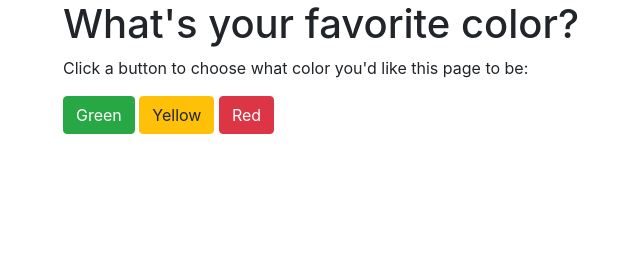
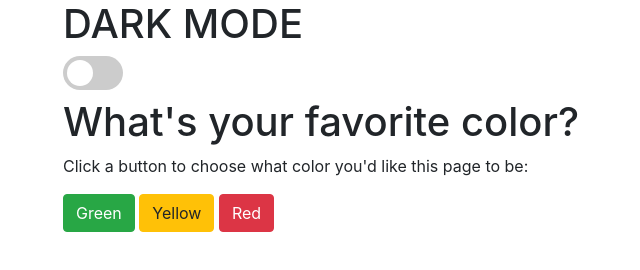
Before and after one commit to patrick-verbs/epi-practice, a plain HTML site: page index.html in a window 1280 px wide. Shown: the whole page, without its empty margins (22-662 px from the left). Drawn offline with Linux system fonts and the light colour scheme.

Commit message:
WIP: add 'dark mode' switch, script not working
Co-authored-by: Jonathan Stull <jonathan.d.stull@gmail.com>

```diff
--- a/css/styles.css
+++ b/css/styles.css
@@ -1,3 +1,84 @@
+/* * {
+  background-color: #f2f2f2;
+  color: #111;
+} */
+/*
+  Default background is WHITE, default text is BLACK
+  See the bottom of this CSS for the "dark mode" class and other colors
+*/
+
+/****
+ROUND SLIDER STYLING
+****/
+.dark-mode-toggle {
+  position: relative;
+  display: inline-block;
+  width: 60px;
+  height: 34px;
+}
+
+/* Hide default HTML checkbox */
+.dark-mode-toggle input {
+  opacity: 0;
+  width: 0;
+  height: 0;
+}
+
+.round-slider {
+/* The slider itself #1 */
+  position: absolute;
+  cursor: pointer;
+  top: 0;
+  left: 0;
+  right: 0;
+  bottom: 0;
+  background-color: #ccc;
+  -webkit-transition: .4s;
+  transition: .4s;
+/* Rounding the slider #1 */
+  border-radius: 34px;
+}
+
+.round-slider:before {/* This is a "pseudo-class" that renders in the DOM "before" the .round-slider class above. */
+/* The slider itself #2 */
+  position: absolute;
+  content: "";
+  height: 26px;
+  width: 26px;
+  left: 4px;
+  bottom: 4px;
+  background-color: white;
+  -webkit-transition: .4s;
+  transition: .4s;
+/* Rounding the slider #2 */
+  border-radius: 50%;
+}
+
+/* The styling for when the slider is ticked */
+input:checked + .round-slider {/* " [+] Selects the first <p> element that is placed immediately after <div> elements" -- W3Schools CSS Selector Reference */
+  background-color: #111;
+}
+
+input:focus + .round-slider {
+  box-shadow: 0 0 1px #111;
+}
+
+input:checked + .round-slider:before {
+  -webkit-transform: translateX(26px);
+  -ms-transform: translateX(26px);
+  transform: translateX(26px);
+}
+
+/****
+END OF ROUND SLIDER STYLING
+****/
+
+/* Dark mode */
+.dark-mode {
+  background-color: #111;
+  color: #f2f2f2;
+}
+
 .green-background {
   background-color: green;
 }
--- a/index.html
+++ b/index.html
@@ -9,6 +9,13 @@
 </head>
 <body>
   <div class="container">
+    <h1>DARK MODE</h1>
+    <!-- Rounded switch -->
+    <label class="dark-mode-toggle">
+      <input type="checkbox" id="dark">
+      <span class="round-slider"></span>
+    </label>
+    <!-- end of switch -->
     <h1>What's your favorite color?</h1>
     <p>Click a button to choose what color you'd like this page to be:</p>
 
--- a/js/scripts.js
+++ b/js/scripts.js
@@ -1,13 +1,26 @@
 $(document).ready(function() {
+
+  // $(".round-slider").is(":unchecked") {
+  //   $("body").removeClass();
+  // });
+
   $("button#green").click(function() {
+    $("body").removeClass();
     $("body").addClass("green-background");
   });
 
   $("button#yellow").click(function() {
+    $("body").removeClass();
     $("body").addClass("yellow-background");
   });
 
   $("button#red").click(function() {
+    $("body").removeClass();
     $("body").addClass("red-background");
   });
 });
+
+if ($("input#dark").is(":checked") {
+  $("body").removeClass();
+  $("body").addClass("dark-mode");
+}));
```
